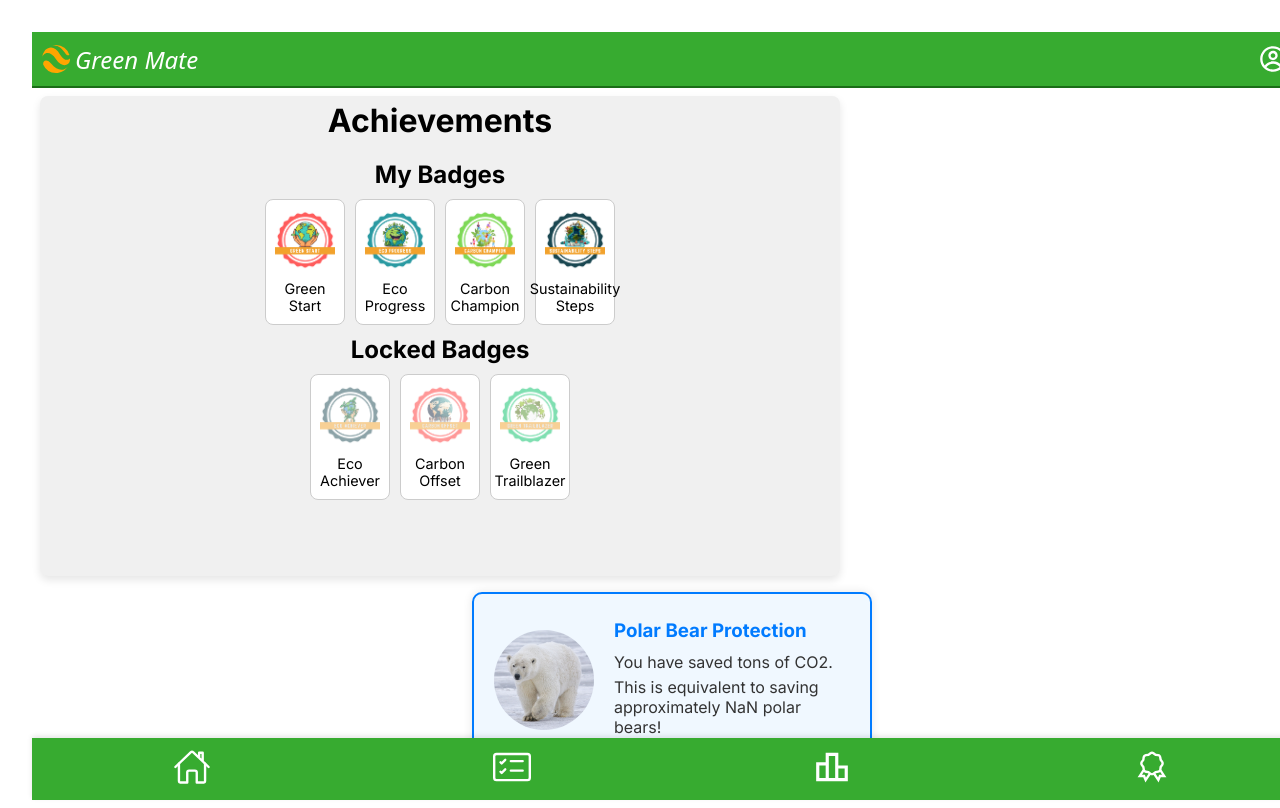
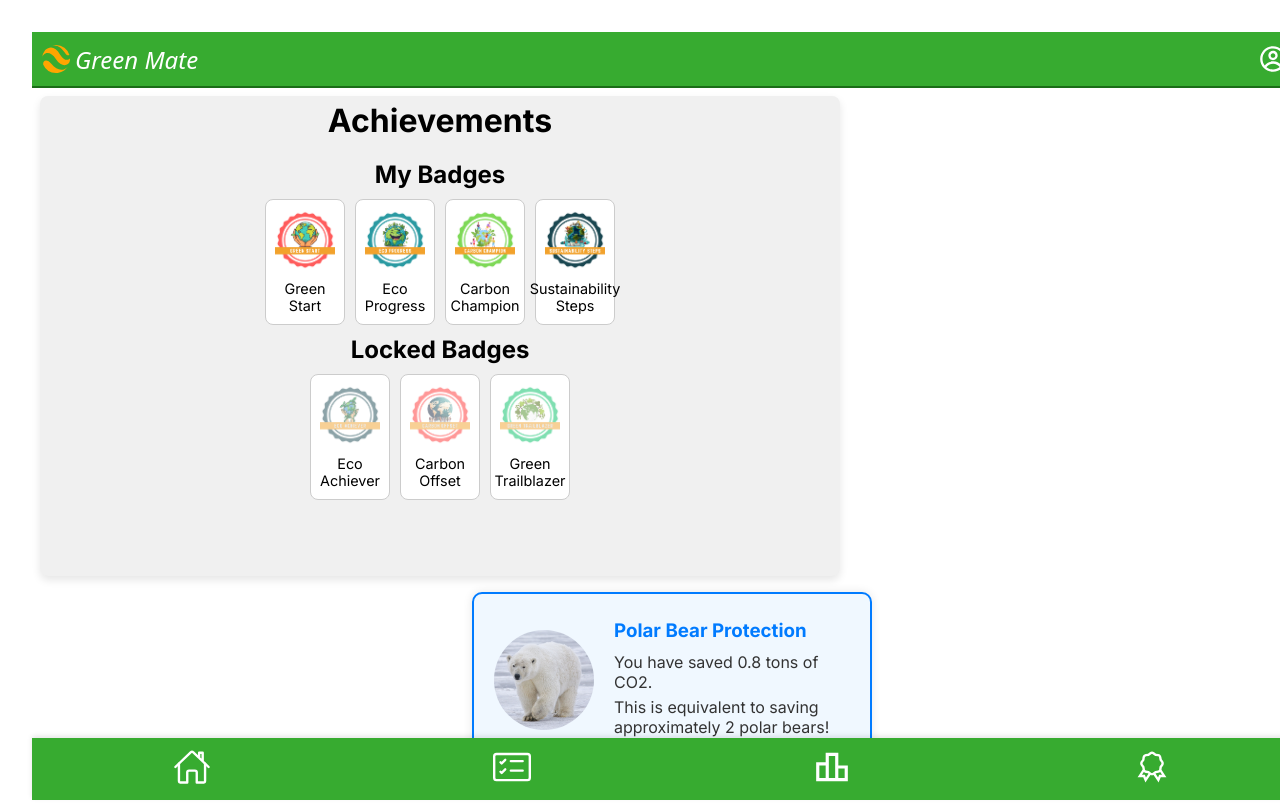
Before and after one commit to siqbal181/GreenMate, a React (Vite) app: page /achievements in a window 1280 px wide. Shown: the top 808 px of the page. Built offline with nearby package versions, Linux system fonts and the light colour scheme; no server answers.

Commit message:
polar fix

```diff
--- a/src/components/PolarbearSaved/Polarbear.jsx
+++ b/src/components/PolarbearSaved/Polarbear.jsx
@@ -1,17 +1,16 @@
 /* eslint-disable react/prop-types */
 import './Polarbear.css';
 
-const Polarbear = ({ co2Saved }) => {
+const Polarbear = () => {
   // Assuming 1 ton of CO2 saved equates to saving 0.01 polar bears (example conversion)
-  const polarBearsSaved = (co2Saved * 0.01).toFixed(2);
 
   return (
     <div className="polarbear-widget">
       <img src="/images/polar-bear.jpg" alt="Polar Bear" className="polarbear-image" />
       <div className="polarbear-info">
         <h3>Polar Bear Protection</h3>
-        <p>You have saved {co2Saved} tons of CO2.</p>
-        <p>This is equivalent to saving approximately {polarBearsSaved} polar bears!</p>
+        <p>You have saved 0.8 tons of CO2.</p>
+        <p>This is equivalent to saving approximately 2 polar bears!</p>
       </div>
     </div>
   );
```
